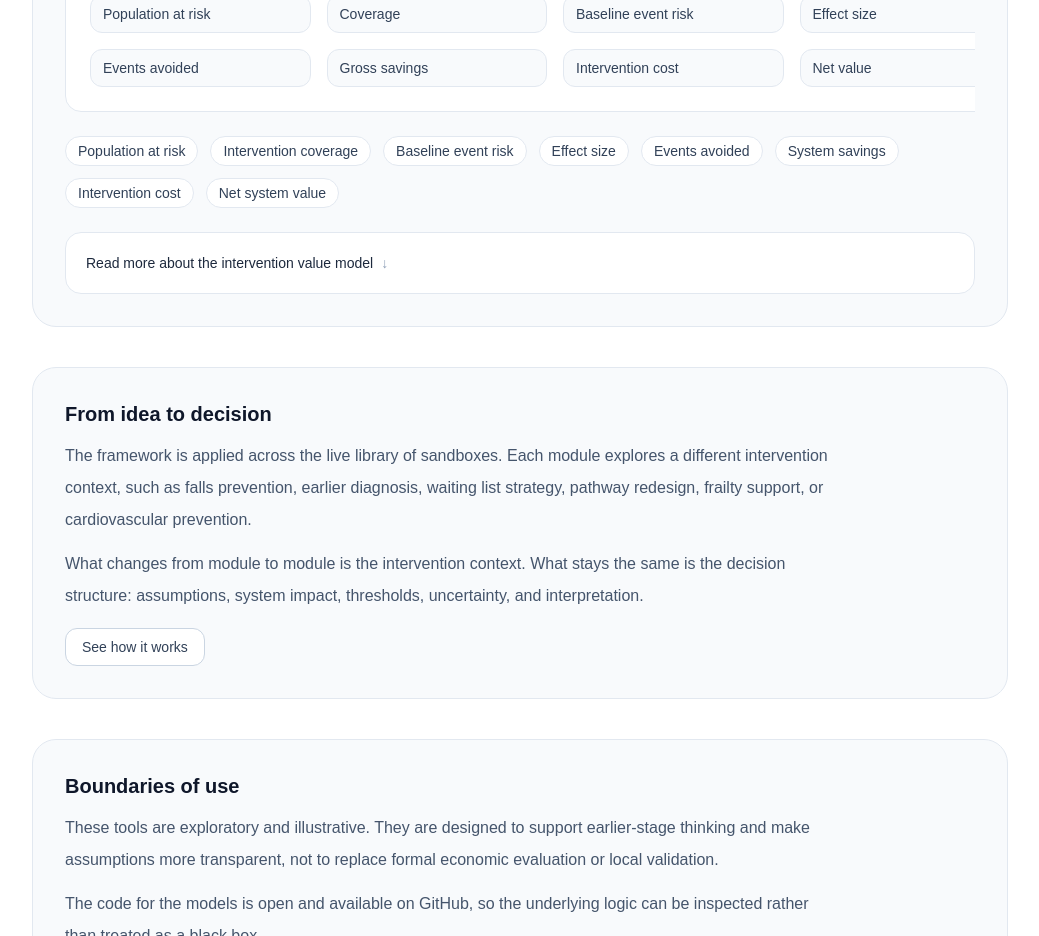
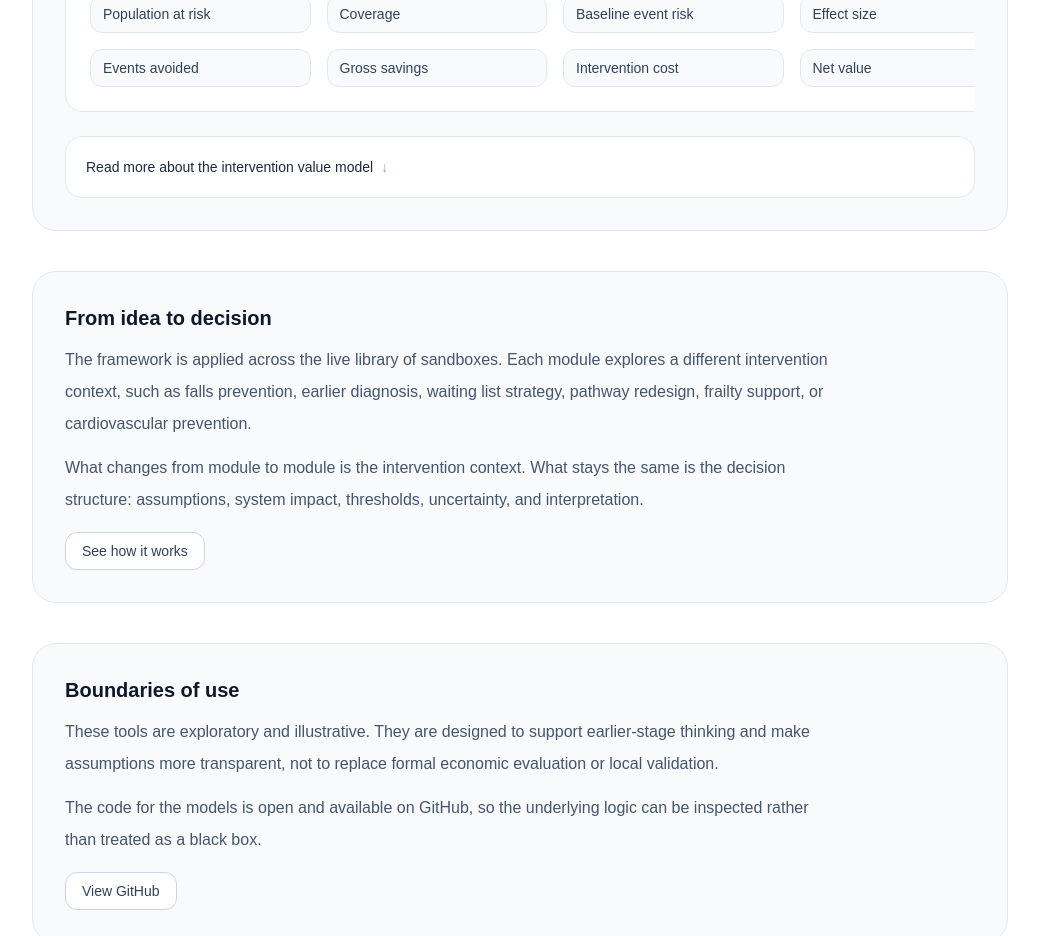
Before and after one commit to olivercareyncl/health-economics-scenario-lab, a Next.js app in the folder site/: page /framework in a window 1280 px wide. Shown: the part 1920-2856 px from the top of the page, without its empty margins (120-1159 px from the left). Built offline with nearby package versions, Linux system fonts and the light colour scheme.

Commit message:
Update page.tsx

```diff
--- a/site/src/app/framework/page.tsx
+++ b/site/src/app/framework/page.tsx
@@ -47,17 +47,6 @@ const routes = [
   },
 ] as const;
 
-const modelSteps = [
-  "Population at risk",
-  "Intervention coverage",
-  "Baseline event risk",
-  "Effect size",
-  "Events avoided",
-  "System savings",
-  "Intervention cost",
-  "Net system value",
-] as const;
-
 export default function FrameworkPage() {
   return (
     <div className="mx-auto max-w-5xl px-6 py-16">
@@ -70,7 +59,8 @@ export default function FrameworkPage() {
       <p className="mt-6 max-w-3xl text-lg leading-8 text-slate-600">
         Most healthcare interventions can be explored using the same broad
         structure: a population at risk, an intervention applied to part of that
-        population, a change in events, and a resulting effect on cost and value.
+        population, a change in events, and a resulting effect on cost and
+        value.
       </p>
 
       <section className="mt-12 space-y-10">
@@ -299,17 +289,6 @@ export default function FrameworkPage() {
             </div>
           </div>
 
-          <div className="mt-6 flex flex-wrap gap-3 text-sm text-slate-700">
-            {modelSteps.map((item) => (
-              <span
-                key={item}
-                className="rounded-full border border-slate-200 bg-white px-3 py-1"
-              >
-                {item}
-              </span>
-            ))}
-          </div>
-
           <details className="mt-6 rounded-2xl border border-slate-200 bg-white p-5 group">
             <summary className="cursor-pointer list-none text-sm font-medium text-slate-800">
               <span className="inline-flex items-center gap-2">
```
